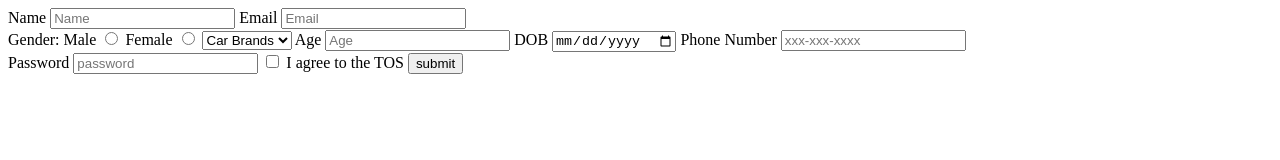
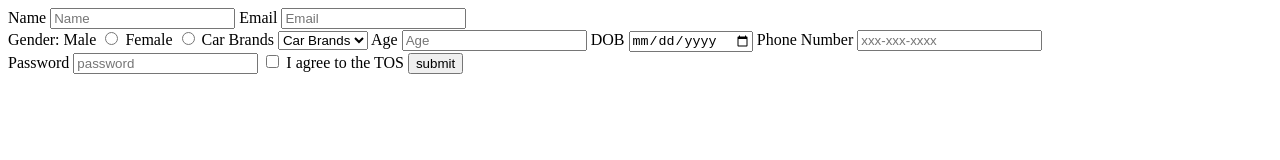
Before and after one commit to acciojob/signup-form-car-nren07, a website: page main.html in a window 1280 px wide. Drawn offline with Linux system fonts and the light colour scheme.

Commit message:
created a submission

```diff
--- a/main.html
+++ b/main.html
@@ -19,6 +19,7 @@
 		<input type="radio" id="gender_m" name="gender" required>
 		<label for="gender_female">Female</label>
 		<input type="radio" id="gender_f" name="gender" required>
+		<label for=cars>Car Brands</label>
 		<select required id=cars>
 			<option>Car Brands</option>
 		</select>
```
